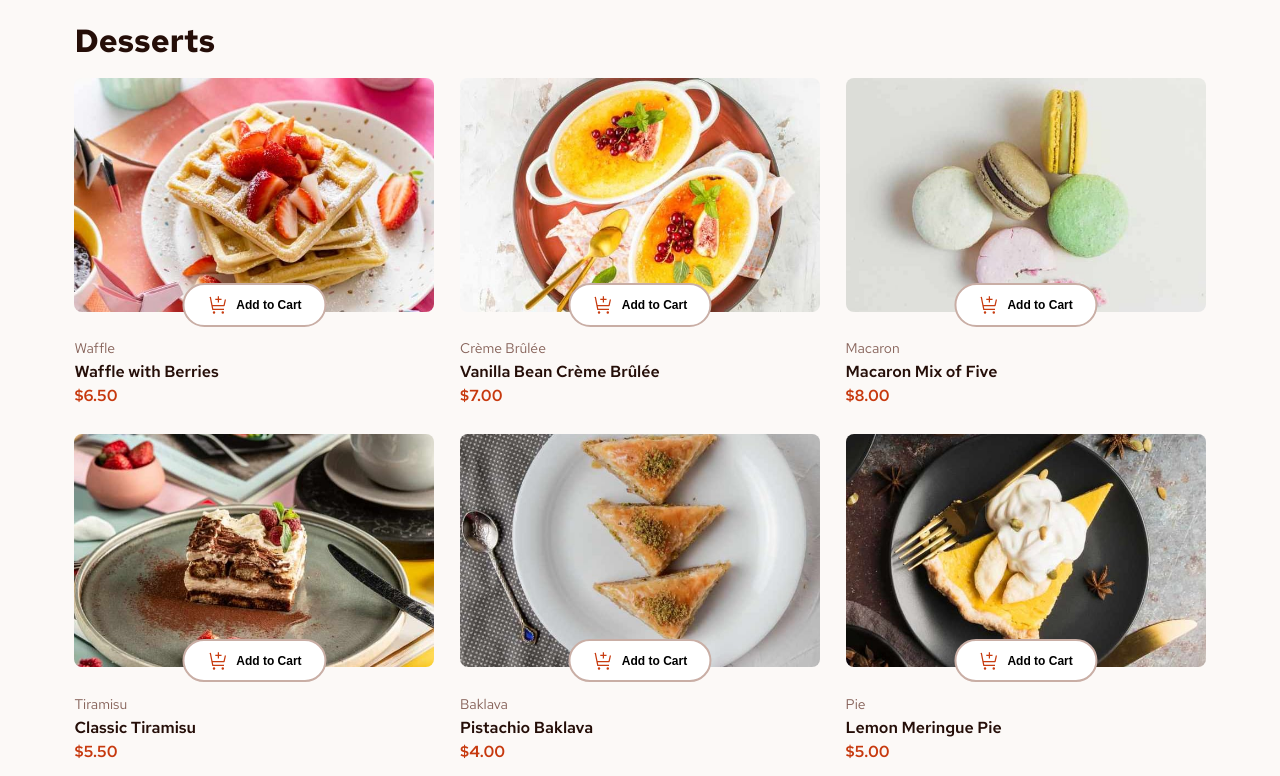
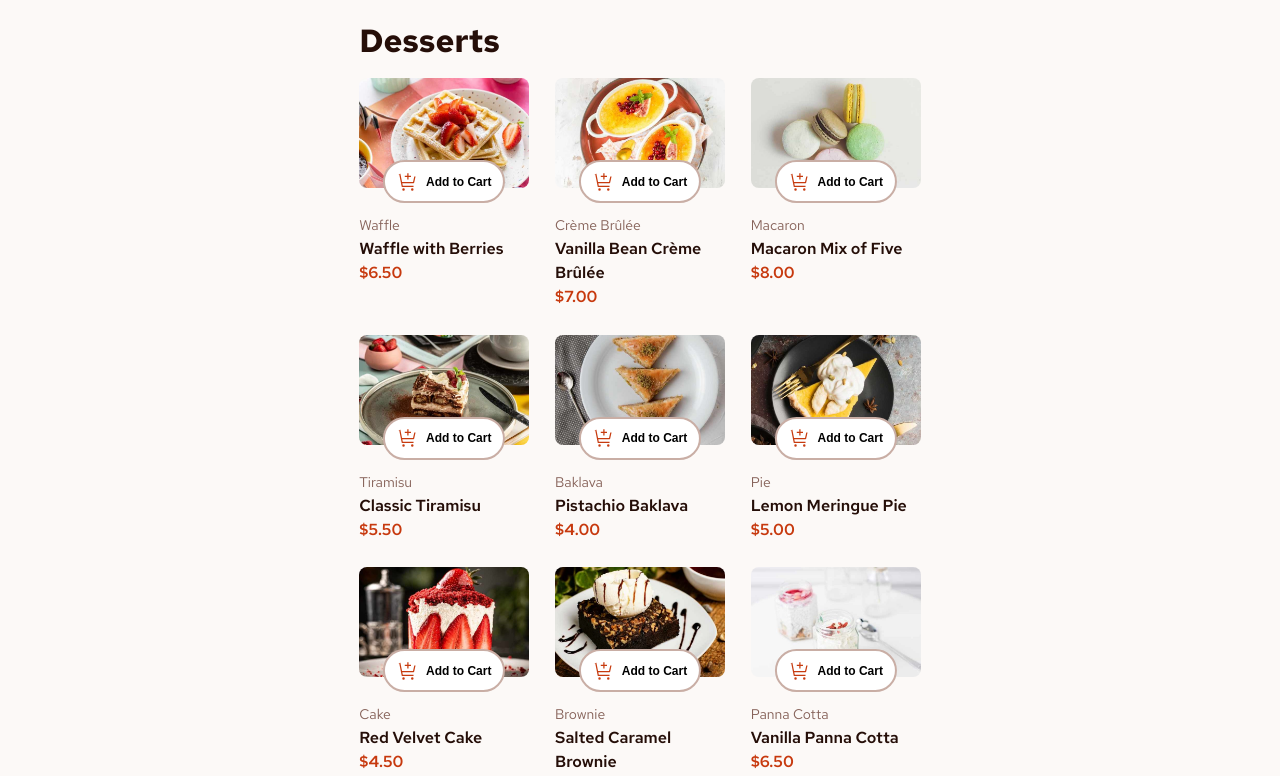
Before and after one commit to nikogalvan/fm-product-list-with-cart, a React (Vite) app: page / in a window 1280 px wide. Shown: the top 776 px of the page. Built offline with nearby package versions, Linux system fonts and the light colour scheme.

Commit message:
feat(home): add styles for layouts of Home component

```diff
--- a/src/pages/home/Home.module.scss
+++ b/src/pages/home/Home.module.scss
@@ -3,13 +3,18 @@
 
 /* HOME PAGE STYLES */
 .container {
+  width: 100%;
   padding: 1.2rem;
+  @media (min-width: 768px) {
+    max-width: 600px;
+    margin: 0 auto;
+  }
+
+  @media (min-width: 1440px) {
+    max-width: 1200px;
+  }
   .title {
     font-size: map.get($font-sizes, "xxl");
     margin-bottom: 1rem;
   }
-  .productList {
-    display: grid;
-    gap: 1.4rem;
-  }
 }
```
